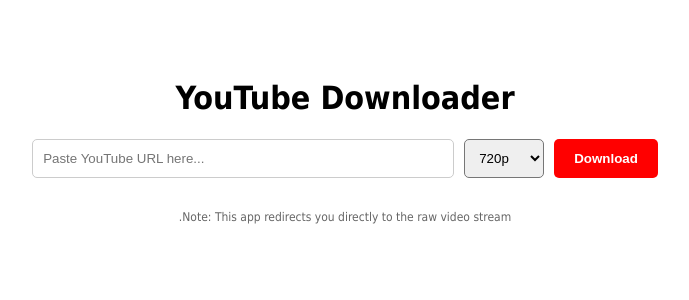
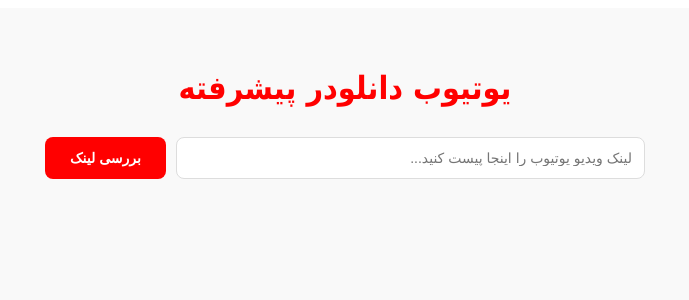
Before and after one commit to amirgit021/my-yt-downloader, a Next.js app: page / in a window 1280 px wide. Shown: the top 300 px of the page, without its empty margins (295-984 px from the left). Built offline with nearby package versions, Linux system fonts and the light colour scheme.

Commit message:
Update page.tsx

```diff
--- a/app/page.tsx
+++ b/app/page.tsx
@@ -1,43 +1,79 @@
 'use client';
 import { useState } from 'react';
 
+interface VideoFormat {
+  quality: string;
+  url: string;
+  size?: string; // حجم فایل
+  ext: string;
+}
+
+interface VideoData {
+  title: string;
+  thumbnail: string;
+  duration?: string;
+  formats: VideoFormat[];
+}
+
 export default function Ytdownloader() {
   const [url, setUrl] = useState('');
-  const [quality, setQuality] = useState('720');
   const [loading, setLoading] = useState(false);
   const [errorMsg, setErrorMsg] = useState('');
+  const [videoData, setVideoData] = useState<VideoData | null>(null);
 
-  const handleDownload = async () => {
+  // مرحله اول: بررسی لینک و دریافت اطلاعات ویدیو و کیفیت‌ها
+  const handleFetchInfo = async () => {
     if (!url) return alert('لطفاً لینک یوتیوب را وارد کنید');
 
     setLoading(true);
     setErrorMsg('');
+    setVideoData(null);
 
     try {
-      // مرورگر مستقیماً و بدون نیاز به نتلیفای به سرور کبالت نسخه جدید وصل می‌شود
-      const response = await fetch('https://api.cobalt.tools/api/deliver', {
+      // استفاده از API قدرتمند Publer برای دریافت اطلاعات و حجم فایل‌ها
+      const response = await fetch('https://api.publer.io/v1/tools/media-downloader', {
         method: 'POST',
         headers: {
-          'Accept': 'application/json',
-          'Content-Type': 'application/json'
+          'Content-Type': 'application/json',
         },
-        body: JSON.stringify({
-          url: url,
-          videoQuality: quality
-        })
+        body: JSON.stringify({ url: url })
       });
+
+      if (!response.ok) {
+        throw new Error('سرور نتوانست اطلاعات این ویدیو را دریافت کند. لطفاً لینک را بررسی کنید.');
+      }
 
       const data = await response.json();
 
-      if (!response.ok) {
-        throw new Error(data.text || 'سرور با خطا مواجه شد. دوباره تلاش کنید.');
-      }
+      // ساختاردهی به داده‌های دریافتی برای نمایش در فرانت‌اند
+      if (data && data.payload && data.payload.length > 0) {
+        const payload = data.payload[0];
 
-      if (data && data.url) {
-        // باز کردن لینک مستقیم دانلود ویدیو در تب جدید
-        window.open(data.url, '_blank');
+        // استخراج فرمت‌های مختلف ویدیو
+        const availableFormats: VideoFormat[] = (payload.links || []).map((link: any) => {
+          // محاسبه حجم فایل به مگابایت در صورت وجود
+          let sizeStr = 'نامشخص';
+          if (link.size) {
+            sizeStr = (link.size / (1024 * 1024)).toFixed(1) + ' MB';
+          }
+
+          return {
+            quality: link.quality || 'کیفیت معمولی',
+            url: link.url,
+            size: sizeStr,
+            ext: link.ext || 'mp4'
+          };
+        });
+
+        setVideoData({
+          title: payload.title || 'ویدیو یوتیوب',
+          thumbnail: payload.thumbnail || 'https://via.placeholder.com/300x180?text=No+Thumbnail',
+          duration: payload.duration,
+          formats: availableFormats
+        });
+
       } else {
-        throw new Error('لینک دانلود پیدا نشد.');
+        throw new Error('هیچ فرمت قابل دانلودی برای این لینک پیدا نشد.');
       }
 
     } catch (error: any) {
@@ -49,38 +85,93 @@
   };
 
   return (
-    <div style={{ display: 'flex', flexDirection: 'column', alignItems: 'center', padding: '50px', fontFamily: 'tahoma, sans-serif', direction: 'rtl' }}>
-      <h1>YouTube Downloader</h1>
-      <div style={{ display: 'flex', gap: '10px', marginBottom: '20px', direction: 'ltr' }}>
+    <div style={{ display: 'flex', flexDirection: 'column', alignItems: 'center', padding: '40px 20px', fontFamily: 'tahoma, sans-serif', direction: 'rtl', minHeight: '100vh', backgroundColor: '#f9f9f9' }}>
+
+      <h1 style={{ color: '#ff0000', marginBottom: '30px' }}>یوتیوب دانلودر پیشرفته</h1>
+
+      {/* باکس دریافت لینک */}
+      <div style={{ display: 'flex', gap: '10px', marginBottom: '30px', width: '100%', maxWidth: '600px' }}>
         <input
           type="text"
-          placeholder="Paste YouTube URL here..."
+          placeholder="لینک ویدیو یوتیوب را اینجا پیست کنید..."
           value={url}
           onChange={(e) => setUrl(e.target.value)}
-          style={{ padding: '10px', width: '400px', borderRadius: '5px', border: '1px solid #ccc' }}
+          style={{ padding: '12px', flex: 1, borderRadius: '8px', border: '1px solid #ddd', fontSize: '14px', outline: 'none' }}
         />
-        <select
-          value={quality}
-          onChange={(e) => setQuality(e.target.value)}
-          style={{ padding: '10px', borderRadius: '5px' }}
+        <button
+          onClick={handleFetchInfo}
+          disabled={loading}
+          style={{ padding: '12px 25px', cursor: 'pointer', background: '#ff0000', color: 'white', border: 'none', borderRadius: '8px', fontWeight: 'bold', fontSize: '14px', transition: '0.3s' }}
         >
-          <option value="360">360p</option>
-          <option value="480">480p</option>
-          <option value="720">720p</option>
-          <option value="1080">1080p</option>
-        </select>
-        <button
-          onClick={handleDownload}
-          disabled={loading}
-          style={{ padding: '10px 20px', cursor: 'pointer', background: '#ff0000', color: 'white', border: 'none', borderRadius: '5px', fontWeight: 'bold' }}
-        >
-          {loading ? 'در حال پردازش...' : 'Download'}
+          {loading ? 'در حال بررسی...' : 'بررسی لینک'}
         </button>
       </div>
 
-      {errorMsg && <p style={{ color: 'red', fontWeight: 'bold' }}>{errorMsg}</p>}
+      {/* نمایش خطا در صورت وجود */}
+      {errorMsg && (
+        <div style={{ backgroundColor: '#ffebee', color: '#c62828', padding: '15px', borderRadius: '8px', marginBottom: '20px', width: '100%', maxWidth: '600px', textAlign: 'center', fontWeight: 'bold' }}>
+          {errorMsg}
+        </div>
+      )}
 
-      <p style={{ fontSize: '12px', color: '#666' }}>Note: This app redirects you directly to the raw video stream.</p>
+      {/* بخش پیش‌نمایش و کیفیت‌ها (Preview & Formats) */}
+      {videoData && (
+        <div style={{ backgroundColor: 'white', padding: '25px', borderRadius: '12px', boxShadow: '0 4px 15px rgba(0,0,0,0.05)', width: '100%', maxWidth: '600px' }}>
+
+          {/* کارت پیش‌نمایش ویدیو */}
+          <div style={{ display: 'flex', gap: '15px', marginBottom: '25px', alignItems: 'center', borderBottom: '1px solid #eee', paddingBottom: '20px' }}>
+            <img
+              src={videoData.thumbnail}
+              alt={videoData.title}
+              style={{ width: '160px', height: '100px', objectFit: 'cover', borderRadius: '8px' }}
+            />
+            <div>
+              <h3 style={{ fontSize: '15px', margin: '0 0 10px 0', color: '#333', lineHeight: '1.4', textAlign: 'right' }}>{videoData.title}</h3>
+              {videoData.duration && <span style={{ fontSize: '12px', backgroundColor: '#eee', padding: '3px 8px', borderRadius: '4px', color: '#666' }}>زمان: {videoData.duration}</span>}
+            </div>
+          </div>
+
+          {/* جدول کیفیت‌ها و حجم‌ها */}
+          <h4 style={{ margin: '0 0 15px 0', color: '#555', textAlign: 'right' }}>کیفیت‌های موجود برای دانلود:</h4>
+
+          <div style={{ display: 'flex', flexDirection: 'column', gap: '10px' }}>
+            {videoData.formats.length === 0 ? (
+              <p style={{ textAlign: 'center', color: '#888' }}>فرمت ویدیویی یافت نشد.</p>
+            ) : (
+              videoData.formats.map((format, index) => (
+                <div key={index} style={{ display: 'flex', justifyContent: 'space-between', alignItems: 'center', padding: '12px', border: '1px solid #eee', borderRadius: '8px', backgroundColor: '#fbfbfb' }}>
+
+                  <div style={{ display: 'flex', gap: '15px', alignItems: 'center' }}>
+                    <span style={{ fontWeight: 'bold', color: '#2e7d32', backgroundColor: '#e8f5e9', padding: '4px 8px', borderRadius: '5px', fontSize: '13px' }}>
+                      {format.quality}
+                    </span>
+                    <span style={{ fontSize: '13px', color: '#666' }}>
+                      حجم فایل: <strong>{format.size}</strong>
+                    </span>
+                    <span style={{ fontSize: '11px', color: '#999', textTransform: 'uppercase' }}>
+                      {format.ext}
+                    </span>
+                  </div>
+
+                  <a
+                    href={format.url}
+                    target="_blank"
+                    rel="noreferrer"
+                    style={{ textDecoration: 'none', background: '#2196f3', color: 'white', padding: '8px 16px', borderRadius: '6px', fontSize: '13px', fontWeight: 'bold', transition: '0.3s' }}
+                    onMouseOver={(e) => (e.currentTarget.style.background = '#0b7dda')}
+                    onMouseOut={(e) => (e.currentTarget.style.background = '#2196f3')}
+                  >
+                    دانلود ویدیو
+                  </a>
+
+                </div>
+              ))
+            )}
+          </div>
+
+        </div>
+      )}
+
     </div>
   );
 }
```
